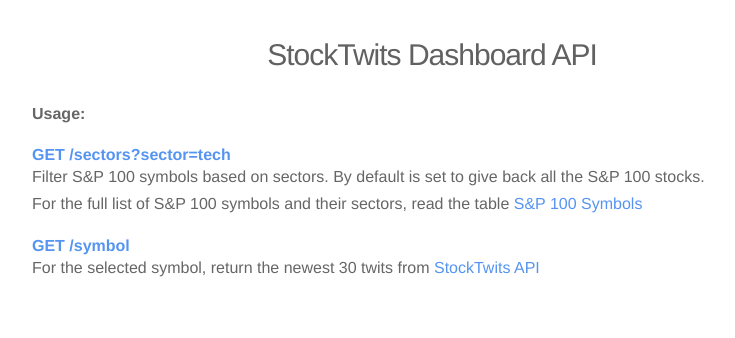
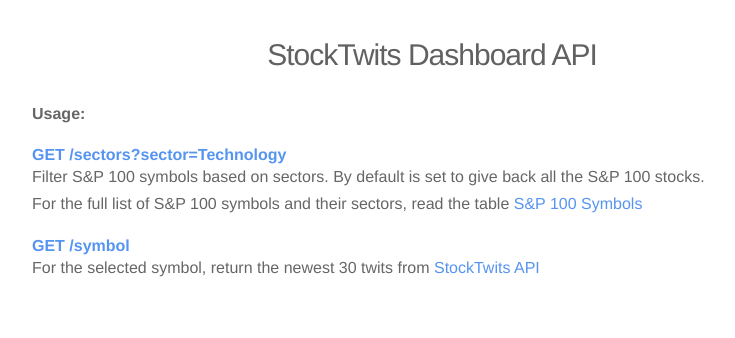
Before and after one commit to jckhang/stockTwits_server, a Flask app: page / in a window 1280 px wide. Shown: the top 338 px of the page, without its empty margins (208-943 px from the left). Run offline with Flask 2, Linux system fonts and the light colour scheme.

Commit message:
Fix homepage

```diff
--- a/templates/home.html
+++ b/templates/home.html
@@ -3,7 +3,7 @@
 {% block content %}
     <div class="{{ name }}-container">
         <p><b>Usage:</b></p>
-        <a href="/sectors?sector=Technology"><b>GET /sectors?sector=tech</b></a>
+        <a href="/sectors?sector=Technology"><b>GET /sectors?sector=Technology</b></a>
 
         <p>Filter S&P 100 symbols based on sectors. By default is set to give back all the S&P 100 stocks.
         <br>For the full list of S&P 100 symbols and their sectors, read the table <a href="">S&P 100 Symbols</a></p>
```
